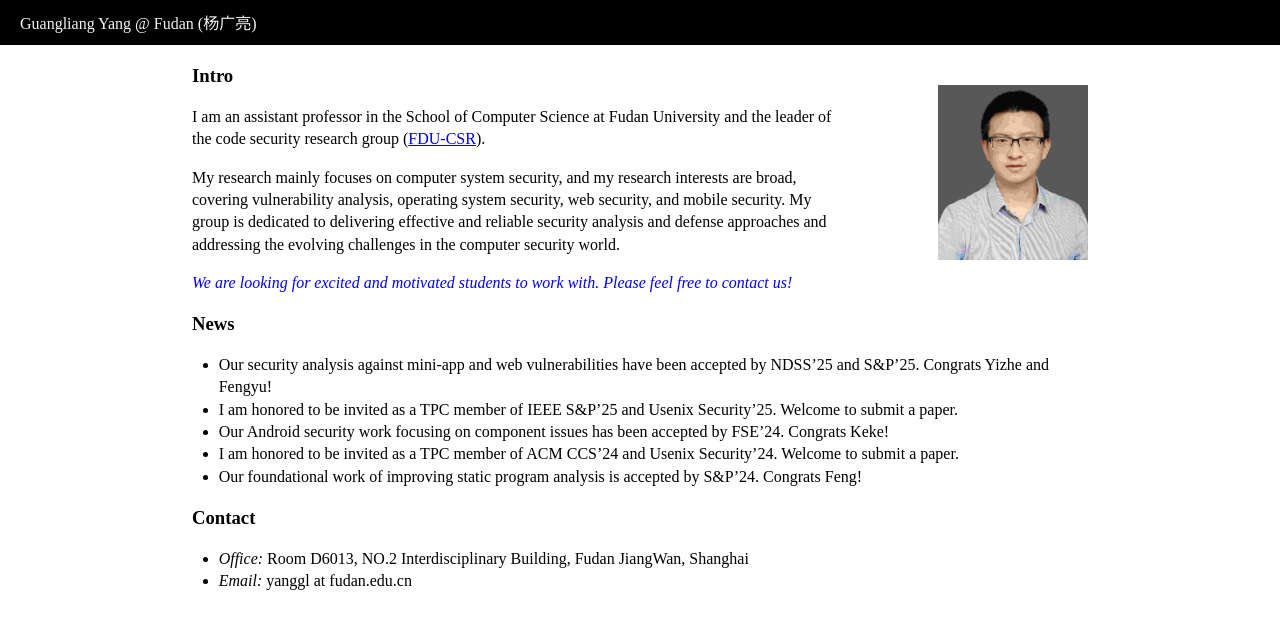
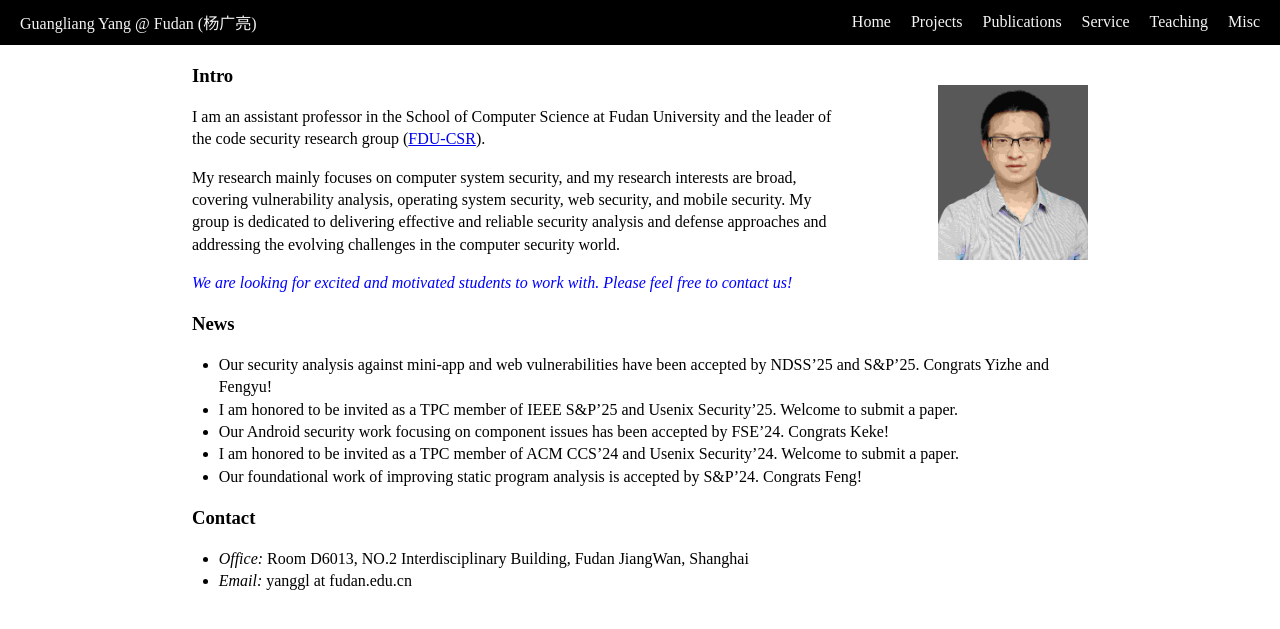
Before and after one commit to yang-guangliang/yang-guangliang.github.io, a Jekyll site: the page built from index.md, in a window 1280 px wide. Shown: the top 629 px of the page. Built offline with Jekyll 4.4.1, drawn with Linux system fonts in a browser that asks for light colours.

Commit message:
Update default.html

```diff
--- a/_layouts/default.html
+++ b/_layouts/default.html
@@ -17,12 +17,9 @@
         </div>
         <div class="nav-right">
           <ul>
-            <li><a href="./">{{ Home }}</a></li>
-            <li><a href="projects">{{ Projects }}</a></li>
-            <li><a href="publications">{{ Publications }}</a></li>
-            <li><a href="service">{{ Service }}</a></li>
-            <li><a href="teaching">{{ Teaching }}</a></li>
-            <li><a href="misc">{{ Misc }}</a></li>
+            {% for item in site.nav %}
+            <li><a href="{{ item.url | relative_url }}">{{ item.title }}</a></li>
+            {% endfor %}
           </ul>
         </div>
       </nav>
```
